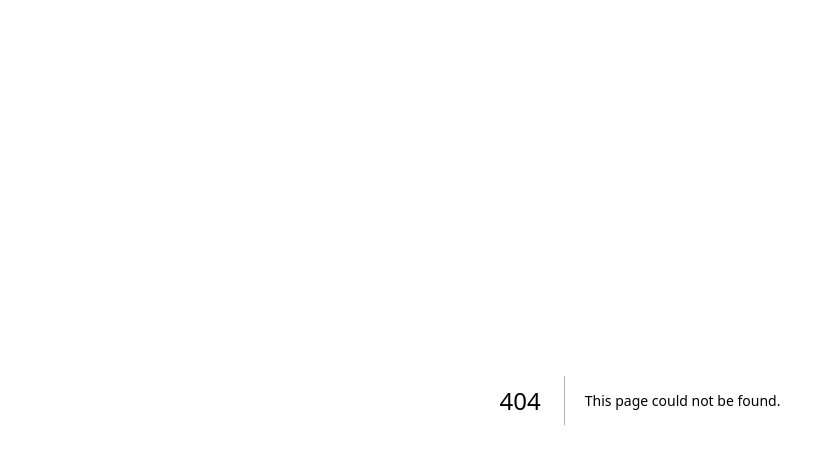
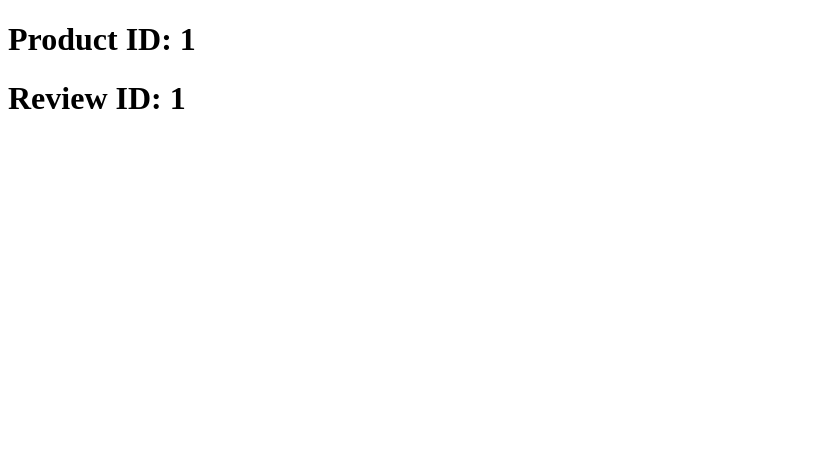
Before and after one commit to PriyanshuSharma0326/next-tutorial, a Next.js app: page /products/1/reviews/1 in a window 1280 px wide. Before the commit this address had no page. Shown: the top 464 px of the page, without its empty margins (0-835 px from the left). Built offline with nearby package versions, Linux system fonts and the light colour scheme.

Commit message:
Nested Dynamic Routes

```diff
--- /dev/null
+++ b/src/app/products/[productID]/reviews/[reviewID]/page.js
@@ -0,0 +1,8 @@
+function ReviewDetail({ params }) {
+    return <>
+        <h1>Product ID: { params.productID }</h1>
+        <h1>Review ID: { params.reviewID }</h1>
+    </>;
+}
+
+export default ReviewDetail;
--- /dev/null
+++ b/src/app/products/[productID]/reviews/page.js
@@ -0,0 +1,5 @@
+function Reviews() {
+    return <h1>Product Reviews!</h1>;
+}
+
+export default Reviews;
```
